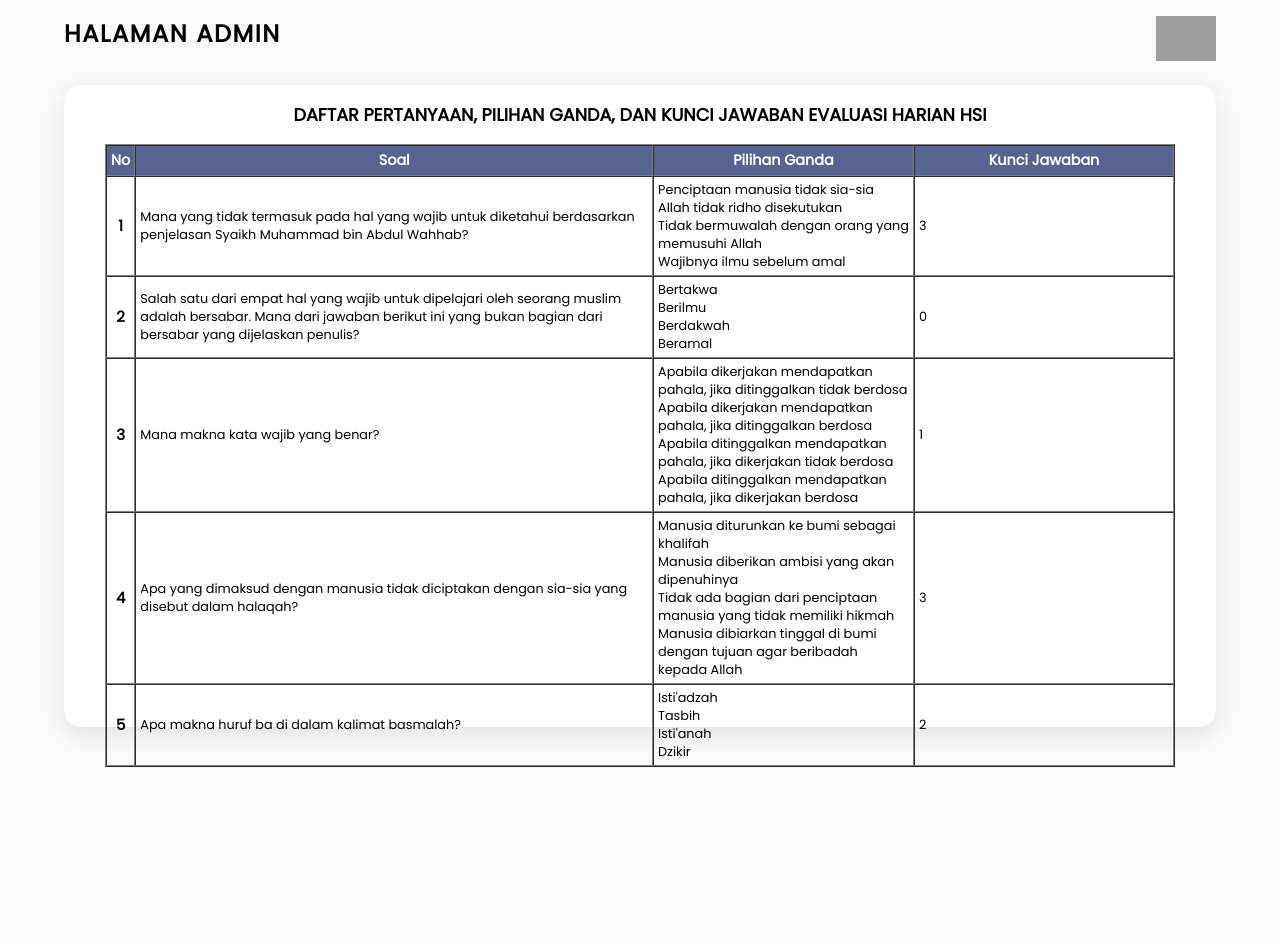
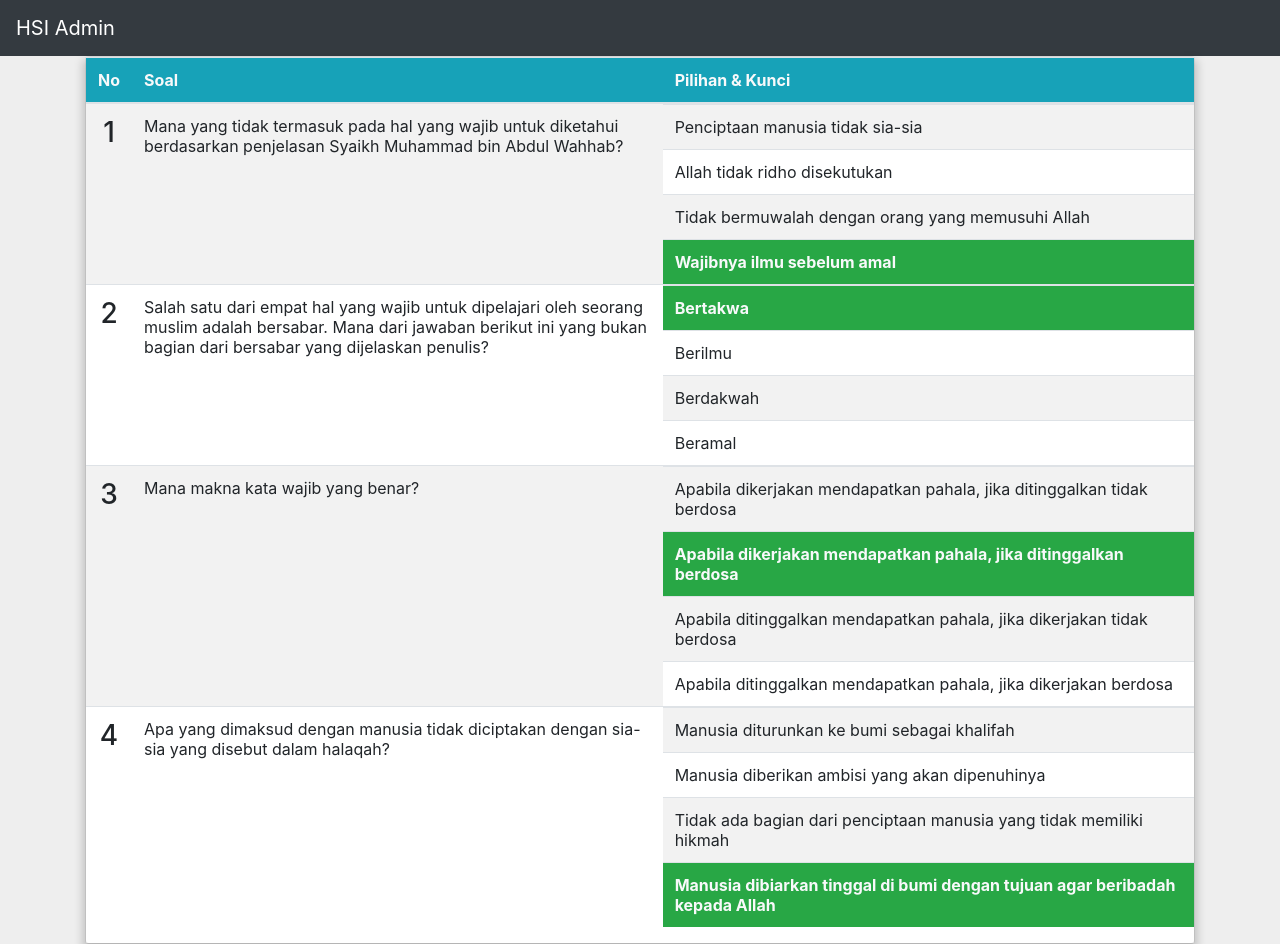
Before and after one commit to 4sskick/py_quiz, a Django app: a page that uses setup/app/templates/admin.html in a window 1280 px wide. Before the commit the page ends 767 px from the top, so only its background shows below. Run offline with Django 3.2, Linux system fonts and the light colour scheme; grey boxes are pictures that could not be loaded.

Commit message:
admin page - done

```diff
--- a/setup/app/templates/admin.html
+++ b/setup/app/templates/admin.html
@@ -4,34 +4,45 @@
         <meta charset="UTF-8"/>
         <meta http-equiv="X-UA-Compatible" content="IE=edge"/>
         <meta name="viewport" content="width=device-width, initial-scale=1.0"/>
-        <title>Halaman Admin</title>
-        <link rel="stylesheet" href={% static '/css/styles.admin.css' %} />
+        <title>HSI Admin</title>
+        <!--    <link rel="stylesheet" href={% static-->
+        <!--    '/css/styles.admin.css' %} />-->
         <link href="https://fonts.googleapis.com/css2?family=Poppins&display=swap" rel="stylesheet"/>
+        <!-- Bootstrap CSS -->
+        <link rel="stylesheet" href="https://cdn.jsdelivr.net/npm/bootstrap@4.0.0/dist/css/bootstrap.min.css"
+              integrity="sha384-Gn5384xqQ1aoWXA+058RXPxPg6fy4IWvTNh0E263XmFcJlSAwiGgFAW/dAiS6JXm" crossorigin="anonymous">
+
+        <style>
+          table tr th:nth-child(2),
+          table tr th:nth-child(3),
+          table tr td:nth-child(2),
+          table tr td:nth-child(3) {
+            width: 50%;
+          }
+
+          table tr td:nth-child(3) {
+            padding: 0;
+          }
+
+        </style>
+
     </head>
 
-    <body>
-        <header id="header" class="header">
-            <div class="left">
-                <h1>HALAMAN ADMIN</h1>
-            </div>
-            <div class="right">
-                <img src="https://idn-static-assets.s3-ap-southeast-1.amazonaws.com/school/10070.png" alt="" width="60"/>
-            </div>
-        </header>
-        <main id="main" class="main">
+    <body style="background-color: #eee">
+        <nav class="navbar navbar-expand-lg navbar-dark bg-dark">
+            <a href="#" class="navbar-brand">HSI Admin</a>
+        </nav>
+        <div class="container">
             <div class="card">
-                <div class="title">
-                    <h4>Daftar Pertanyaan, Pilihan Ganda, dan Kunci Jawaban Evaluasi Harian HSI</h4>
-                </div>
+                <div class="card-body p-0" style="box-shadow: #00000032 0px 6px 9px 3px">
 
                     <div class="table">
-                    <table border="1" cellpadding="4" cellspacing="0">
+                        <table class="table table-striped">
                             <thead>
-                        <tr>
+                            <tr class="bg-info text-light">
                                 <th>No</th>
-                            <th width="50%">Soal</th>
-                            <th width="25%">Pilihan Ganda</th>
-                            <th width="25%">Kunci Jawaban</th>
+                                <th>Soal</th>
+                                <th>Pilihan & Kunci</th>
                             </tr>
                             </thead>
                             <tbody>
@@ -39,14 +50,26 @@
                             <tr>
                                 <td align="center"><h3> {{ forloop.counter }}</h3></td>
                                 <td>{{ q.question }}</td>
+
                                 <td>
-                            {% for p in q.answers %}
 
-                                {{ p }}<br/>
+                                    <table class="m-0 table table-striped">
+                                        <tbody>
+                                        {% for choice in q.readable_answer_key %}
+                                        <tr class="{% if choice.is_answer %}
+                                                        bg-success text-light font-weight-bold
+                                                        {% else %}
+                                                        .
+                                                        {% endif %}
+                                                        ">
+                                            <td>{{ choice.content }}
+                                        </tr>
+                                        {% endfor %}
+                                        </tbody>
+                                    </table>
 
-                            {% endfor %}
                                 </td>
-                            <td>{{ q.answer_key }}</td>
+
                             </tr>
                             {% endfor %}
 
@@ -54,6 +77,7 @@
                         </table>
                     </div>
                 </div>
-        </main>
+            </div>
+        </div>
     </body>
 </html>
--- a/setup/app/views.py
+++ b/setup/app/views.py
@@ -9,12 +9,42 @@
 from .models import Quiz
 
 
+def __getAnswerByIndex(j, item):
+    return {
+        "content": item['answers'][j],
+        "is_answer": int(j == item['answer_key'])
+    }
+
+
 def __load_questions():
     question_data = namedtuple('question_data', 'question, answers, answer_key')
-    with open(os.path.dirname(__file__)+'/data/question.json', 'r') as file:
+    questions = []
+
+    with open(os.path.dirname(__file__) + '/data/question.json', 'r') as file:
         quiz_json = json.load(file)
 
-        questions = [question_data(**ind) for ind in quiz_json['data']]
+        # questions = [question_data(**ind) for ind in quiz_json['data']]
+
+        for i in range(len(quiz_json)):
+            item = quiz_json['data'][i]
+
+            answerKey = list(map(
+                # __getAnswerByIndex(_, item['answers'])
+
+                # function to handle iterable
+                lambda index_iterable: {
+                    "content": item['answers'][index_iterable],
+                    "is_answer": int(index_iterable == item['answer_key'])
+                }
+
+                # loop iterate from index 0 ... length of item['answers]
+                , range(len(item['answers']))
+            ))
+
+            questions.append({
+                "question": item['question'],
+                "readable_answer_key": answerKey
+            })
 
     return questions
 
```
Lines whose indentation alone changed are shown as unchanged.
